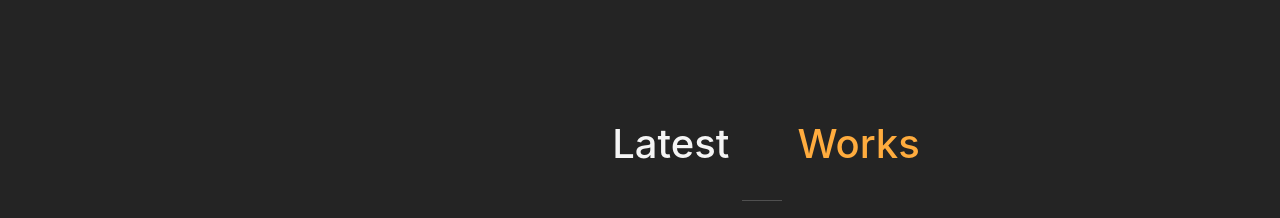
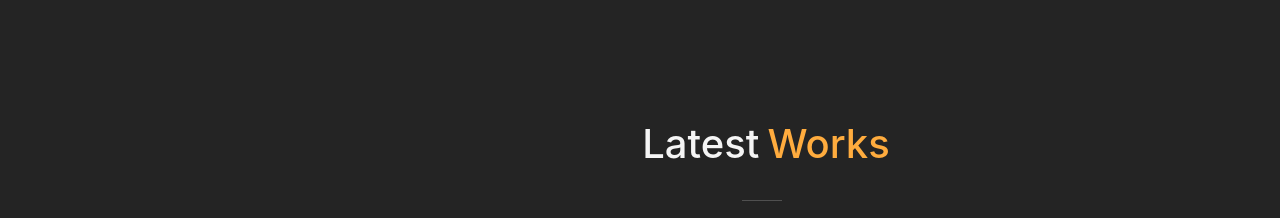
Before and after one commit to Zetnir/PhotoSylvainFrontend, a React (Create React App) app: page / in a window 1280 px wide. Shown: the part 1860-2078 px from the top of the page. Built offline with nearby package versions, Linux system fonts and the light colour scheme.

Commit message:
change little css for mozaic

```diff
--- a/src/components/Image/ImageMozaic.js
+++ b/src/components/Image/ImageMozaic.js
@@ -24,7 +24,7 @@ class ImageMozaic extends Component {
       <div className="container section" style={{ overflow: "hidden" }}>
         <div className="d-flex flex-column justify-content-center align-items-center">
           <div className="d-flex">
-            <h1 className="text-center mx-2">{this.props.title1}</h1>
+            <h1 className="text-center mx-2 px-0">{this.props.title1}</h1>
             <h1 className="text-center text-effect p-0">{this.props.title2}</h1>
           </div>
           <div
```
